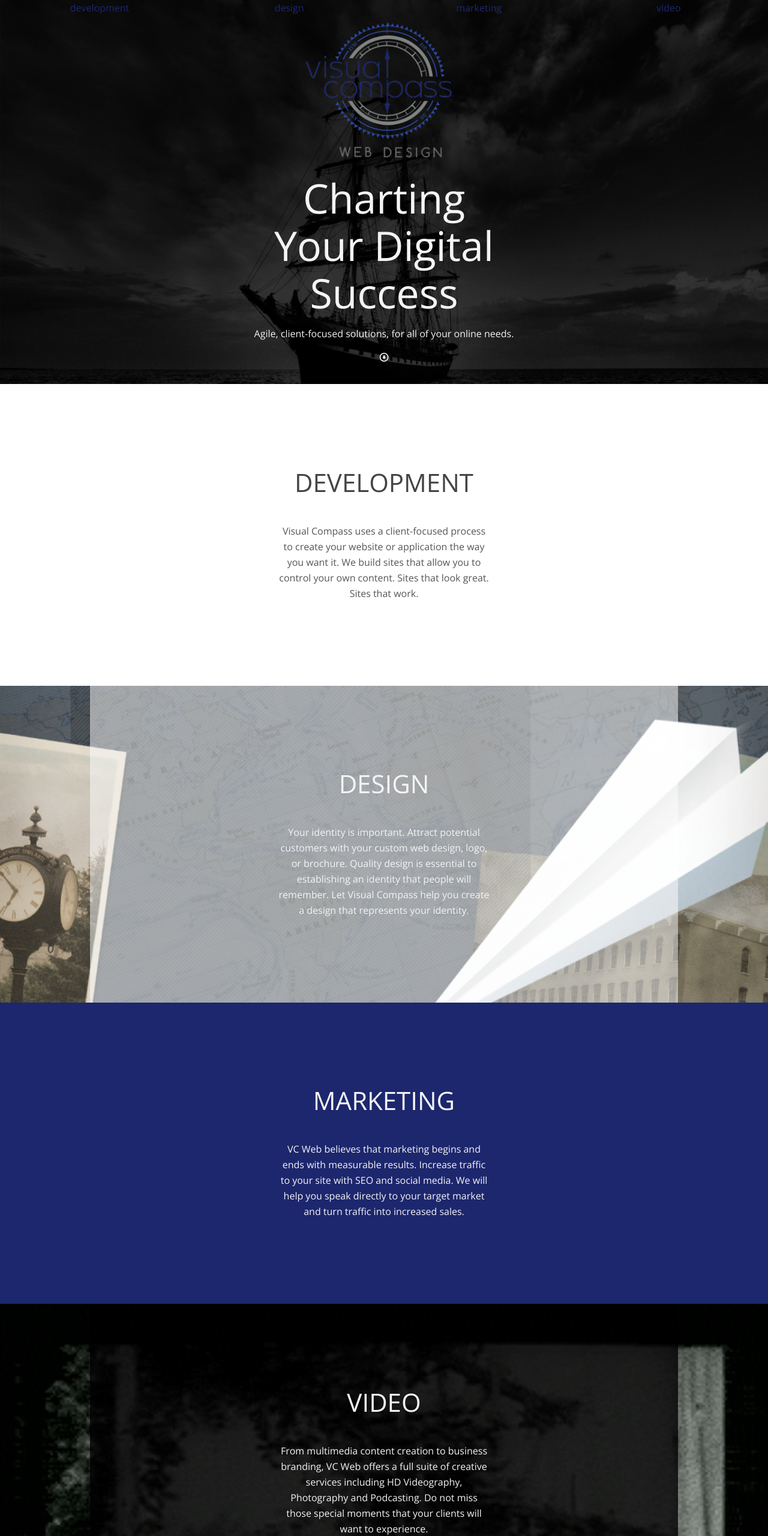
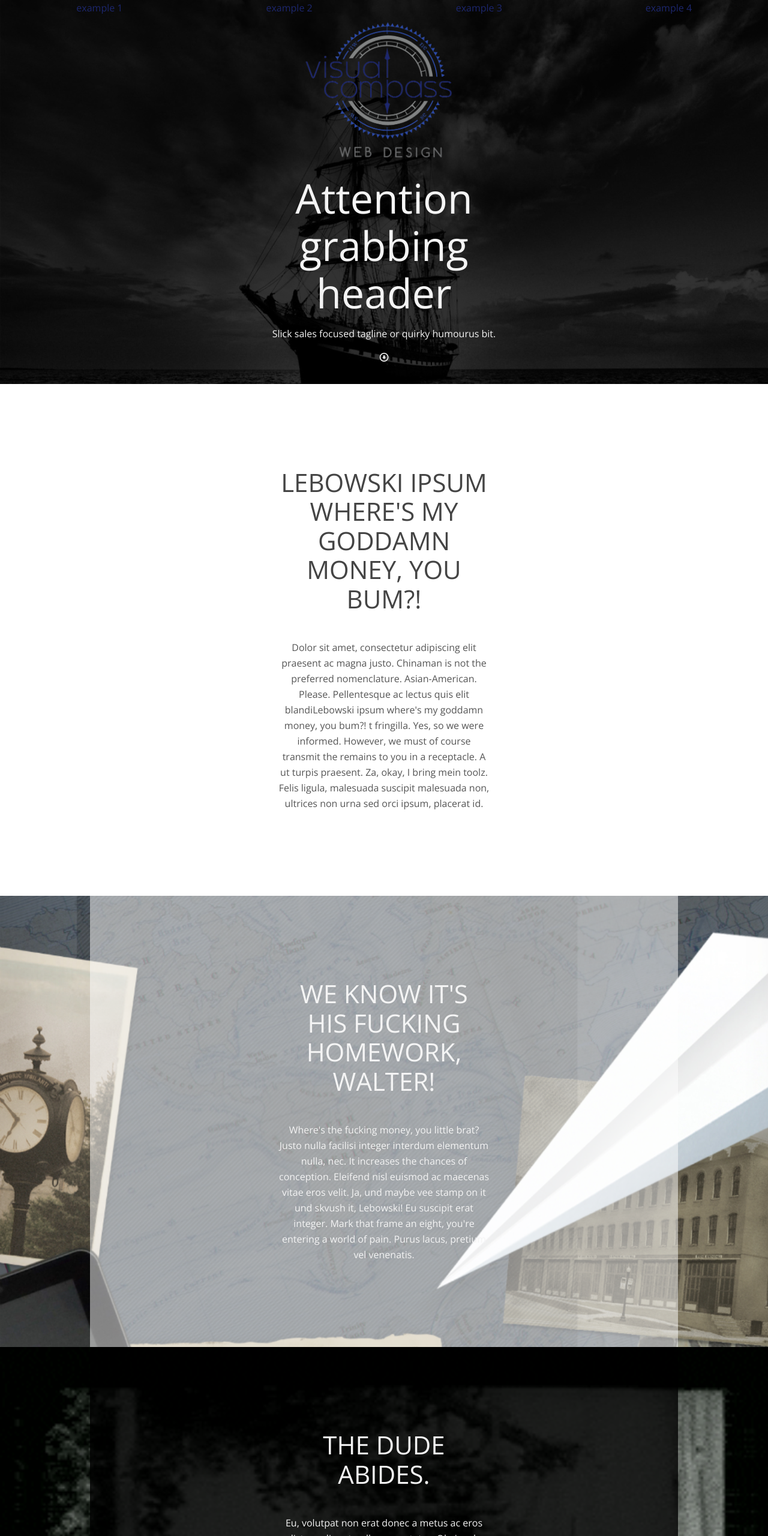
Before and after one commit to ramsey-darling1/navy_html_theme, a plain HTML site: page index.html in a window 1280 px wide. Shown: the top 2560 px of the page at 60% size. Drawn offline with nearby package versions, Linux system fonts and the light colour scheme.

Commit message:
making generic template

```diff
--- a/index.html
+++ b/index.html
@@ -1,7 +1,7 @@
 <!doctype html>
 <html>
 <head>
-	<title>Visual Compass Web Design</title>
+	<title>Navy html theme</title>
 	<meta name="viewport" content="width=device-width, initial-scale=1.0, maximum-scale=1">
 	<link rel="stylesheet" href="bower_components/gumby/css/gumby.css">
 	<link rel="stylesheet" href="css/main.css">
@@ -49,10 +49,10 @@
 			<div class="centered twelve columns">
 				<nav>
 					<ul class="four_up tiles">
-						<li><a href="#development">development</a></li>
-						<li><a href="#design">design</a></li>
-						<li><a href="#marketing">marketing</a></li>
-						<li><a href="#video">video</a></li>
+						<li><a href="#ex1">example 1</a></li>
+						<li><a href="#ex2">example 2</a></li>
+						<li><a href="#ex3">example 3</a></li>
+						<li><a href="#ex4">example 4</a></li>
 					</ul>
 				</nav>
 			</div>
@@ -65,61 +65,62 @@
 		</div>
 		<div id="intro" class="row">
 			<div class="centered six columns">
-				<h1>Charting Your Digital Success</h1>
-				<p>Agile, client-focused solutions, for all of your online needs.</p>
+				<h1>Attention grabbing header</h1>
+				<p>Slick sales focused tagline or quirky humourus bit.</p>
 				<i class="icon-down-circled"></i>
 			</div>
 		</div>
 	</header>
 	</div>
 	<main>
-		<div id="development" class="row">
+		<div id="ex1" class="row">
 			<div class="centered six columns init-content">
-				<h2>development</h2>
-				<p>Visual Compass uses a client-focused process to create your website or application the way you want it. We build sites that allow you to control your own content. Sites that look great. Sites that work.</p>
+				<h2>Lebowski ipsum where's my goddamn money, you bum?! </h2>
+				<p>Dolor sit amet, consectetur adipiscing elit praesent ac magna justo. Chinaman is not the preferred nomenclature. Asian-American. Please. Pellentesque ac lectus quis elit blandiLebowski ipsum where's my goddamn money, you bum?! t fringilla. Yes, so we were informed. However, we must of course transmit the remains to you in a receptacle. A ut turpis praesent. Za, okay, I bring mein toolz. Felis ligula, malesuada suscipit malesuada non, ultrices non urna sed orci ipsum, placerat id.</p>
 				<div class="content-controls">
 					<i class="icon-right-circled"></i>
 					<i class="icon-left-circled"></i>
 				</div>
 			</div>
 			<div class="centered six columns extra-right clear absolute no-width">
-				<h2>development</h2>
-				<h3>technologies</h3>
-				<p>We utilize the latest and greatest in open-source web technologies.</p>
+				<h2>I, uh… money, yeah</h2>
+				<h3>I gotta respectfully</h3>
+				<p>69 you know, tender my resignation on that matter, 'cause it looks like your mother really was kidnapped after all. Condimentum rutrum, rhoncus ac lorem aliquam placerat posuere neque. Any further harm visited upon Bunny, shall be visited tenfold upon your head. At dignissim magna ullamcorper in aliquam sagittis massa ac. I have no choice but to tell these bums that they should do whatever is necessary to recover their money from you, Jeffrey Lebowski. Tortor ultrices faucibus curabitur eu mi sapien, ut ultricies ipsum morbi.
+                </p>
 				<div class="content-controls">
 					<i class="icon-left-circled"></i>
 				</div>
 			</div>
 			<div class="centered six columns extra-left clear absolute no-width">
-				<h2>development</h2>
-				<h3>capabilities</h3>
-				<p>web apps, phone apps, content sites, e-commerce, custom startups or legacy projects, we can do it all.</p>
+				<h2>Mr. Lebowski is in seclusion</h2>
+				<h3> in the West Wing</h3>
+				<p>Eget risus nulla nullam vel nisi enim, vel auctor ante morbi id urna vel. And Hill 364. These young men gave their lives. And Donny too. Donny who… who loved bowling. Felis lacinia placerat vestibulum turpis nulla. Would it be possible for me to get my twenty grand in cash? I gotta check this with my accountant of course. Viverra nec volutpat ac, ornare id lectus cras pharetra faucibus tristique nullam non accumsan.</p>
 				<div class="content-controls">
 					<i class="icon-right-circled"></i>
 				</div>
 			</div>
 		</div>
-		<div id="design">
+		<div id="ex2">
 		<div class="row">
 			<div class="centered six columns">
-				<h2>design</h2>
-				<p>Your identity is important. Attract potential customers with your custom web design, logo, or brochure. Quality design is essential to establishing an identity that people will remember. Let Visual Compass help you create a design that represents your identity. </p>
+				<h2>We know it's his fucking homework, Walter!</h2>
+				<p>Where's the fucking money, you little brat? Justo nulla facilisi integer interdum elementum nulla, nec. It increases the chances of conception. Eleifend nisl euismod ac maecenas vitae eros velit. Ja, und maybe vee stamp on it und skvush it, Lebowski! Eu suscipit erat integer. Mark that frame an eight, you're entering a world of pain. Purus lacus, pretium vel venenatis.</p>
 			</div>
 		</div>
 		</div>
-		<div id="marketing"	>
+		<div id="ex3"	>
 		<div class="row">
 			<div class="centered six columns">
-				<h2>marketing</h2>
-				<p>VC Web believes that marketing begins and ends with measurable results. Increase traffic to your site with SEO and social media. We will help you speak directly to your target market and turn traffic into increased sales.</p>
+				<h2>The Dude abides.</h2>
+				<p>Eu, volutpat non erat donec a metus ac eros dictum aliquet nulla consectetur. Obviously you're not a golfer. Egestas placerat maecenas pulvinar. Come on, Donny, they were threatening castration! Nisl et nisl rhoncus. Look, Larry… Have you ever heard of Vietnam?</p>
 			</div>
 		</div>
 		</div>
-		<div id="video">
+		<div id="ex4">
 		<div class="row">
 			<div class="centered six columns">
-				<h2>video</h2>
-				<p>From multimedia content creation to business branding, VC Web offers a full suite of creative services including HD Videography, Photography and Podcasting. Do not miss those special moments that your clients will want to experience.</p>
+				<h2>At volutpat felis blandit</h2>
+				<p>in libero turpis, laoreet. One a those days, huh. Wal, a wiser fella than m'self once said, sometimes you eat the bar and sometimes the bar, wal, he eats you. Et molestie sed, volutpat et erat nulla ut orci quis neque consectetur.</p>
 			</div>
 		</div>
 		</div>
@@ -129,7 +130,7 @@
 		<div id="contact">
 			<div class="row">
 			<div class="centered six columns">
-				<h2>contact us</h2>
+				<h2>contact</h2>
 				<form>
 					<ul>
 						<li class="field"><input type="text" class="input" placeholder="name" required /></li>
@@ -152,12 +153,12 @@
 			<div class="row">
 				<div class="centered six columns">
 					<ul>
-						<li><a href="">about us</a></li>
-						<li><a href="">team</a></li>
-						<li><a href="">blog</a></li>
-						<li><a href="">it support</a></li>
+						<li><a href="">etc</a></li>
+						<li><a href="">etc</a></li>
+						<li><a href="">more</a></li>
+						<li><a href="">etc</a></li>
 					</ul>
-					<p>&copy; vcwebdesign</p>
+					<p>&copy; company 2015</p>
 				</div>
 			</div>
 		</div>
--- a/scss/main.scss
+++ b/scss/main.scss
@@ -1,5 +1,5 @@
 /**
- *Main styles for Vcweb redesign
+ *Main styles for Navy html theme
  *@rdarling
  *
  */
@@ -89,7 +89,7 @@ main {
 		padding: 8rem;
 	}
 
-	#design {
+	#ex2 {
 		background:url(../img/design.jpg) no-repeat fixed;
 		background-size:cover;
 
@@ -103,7 +103,7 @@ main {
 		}
 	}
 
-	#video {
+	#ex3 {
 		background:url(../img/giphy.gif) no-repeat fixed;
 		background-size:cover;
 
@@ -117,7 +117,7 @@ main {
 		}
 	}
 
-	#marketing {
+	#ex4 {
 		background: $blue;
 		color: $white;
 
```
Also changed, not shown: css/main.css.
